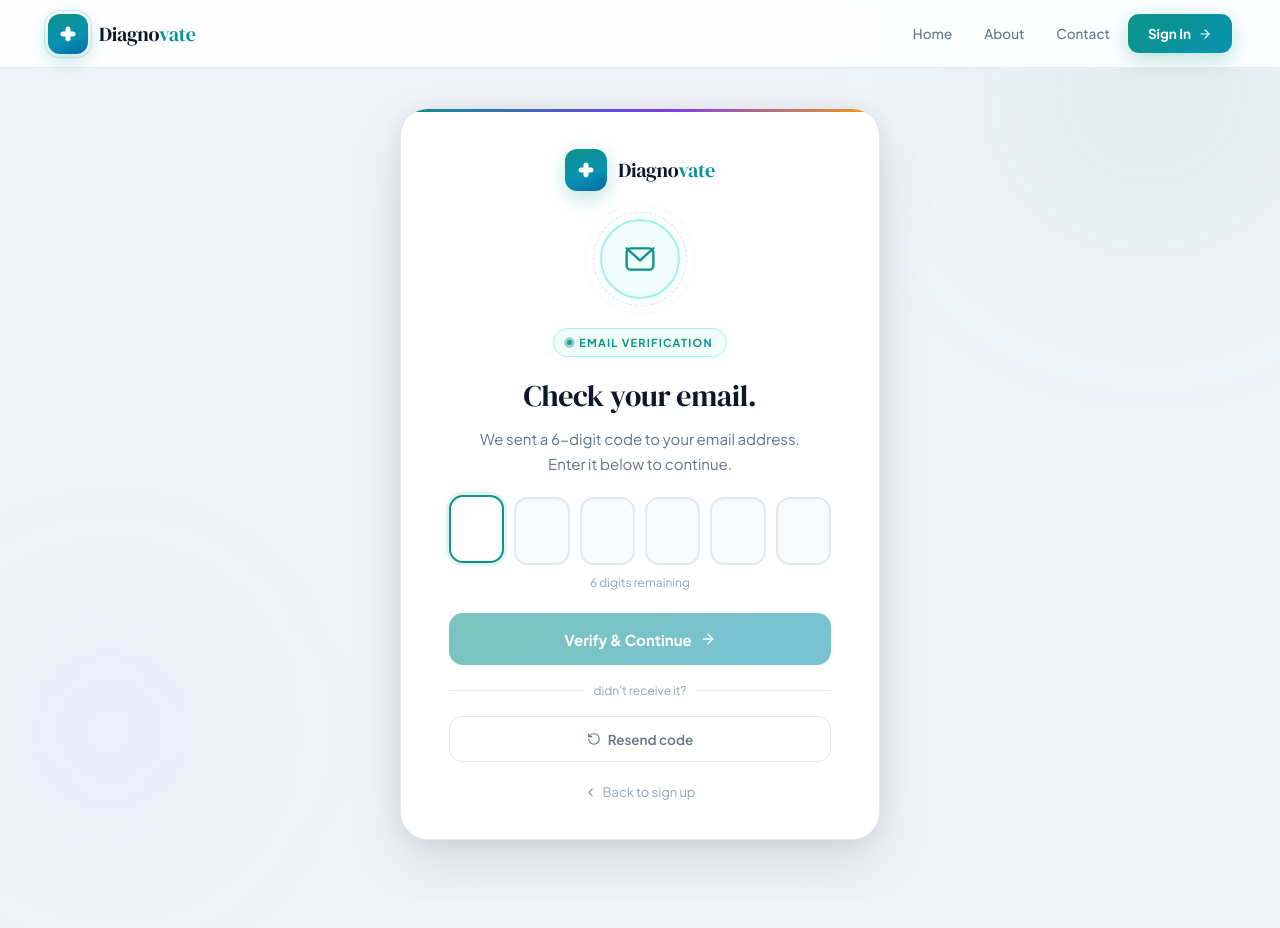
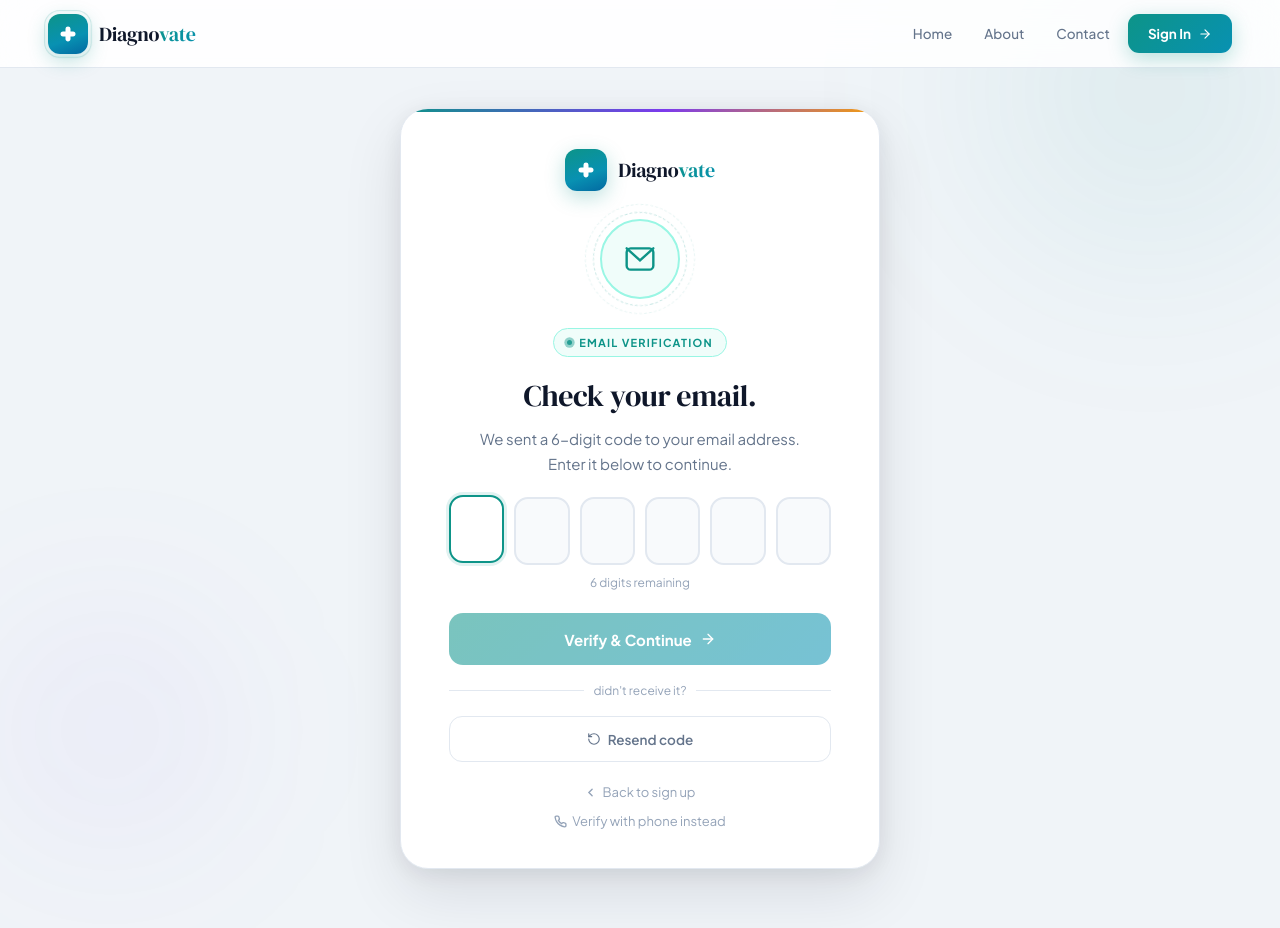
Before and after one commit to DanahAlluhaybi/Diagnovate, a Next.js app: page /email-verification in a window 1280 px wide. Before the commit the page ends 900 px from the top, so only its background shows below. Built offline with nearby package versions, Linux system fonts and the light colour scheme.

Commit message:
fix: always send email OTP in all environments

```diff
--- a/app/email-verification/page.tsx
+++ b/app/email-verification/page.tsx
@@ -1,6 +1,6 @@
 'use client';
 
-import { useState, useRef } from 'react';
+import { useState, useRef, useEffect } from 'react';
 import Link from 'next/link';
 import { useRouter } from 'next/navigation';
 import { ArrowRight, Loader2, RotateCcw } from 'lucide-react';
@@ -13,6 +13,11 @@ export default function EmailVerificationPage() {
     const [done,    setDone]    = useState(false);
     const [error,   setError]   = useState('');
     const [resent,  setResent]  = useState(false);
+    const [identifier, setIdentifier] = useState('');
+
+    useEffect(() => {
+        setIdentifier(new URLSearchParams(window.location.search).get('identifier') ?? '');
+    }, []);
 
     const r0 = useRef<HTMLInputElement>(null);
     const r1 = useRef<HTMLInputElement>(null);
@@ -181,6 +186,10 @@ export default function EmailVerificationPage() {
                                 <svg width="13" height="13" viewBox="0 0 24 24" fill="none" stroke="currentColor" strokeWidth="2.5" strokeLinecap="round"><polyline points="15 18 9 12 15 6" /></svg>
                                 Back to sign up
                             </Link>
+                            <Link href={`/phone-verification?identifier=${encodeURIComponent(identifier)}`} className="verify-back" style={{ marginTop: 8 }}>
+                                <svg width="13" height="13" viewBox="0 0 24 24" fill="none" stroke="currentColor" strokeWidth="2.5" strokeLinecap="round"><path d="M22 16.9v3a2 2 0 0 1-2.2 2 19.8 19.8 0 0 1-8.6-3.1 19.5 19.5 0 0 1-6-6A19.8 19.8 0 0 1 2.1 4.2 2 2 0 0 1 4.1 2h3a2 2 0 0 1 2 1.7c.1 1 .4 2 .7 2.9a2 2 0 0 1-.5 2.1L8.1 9.9a16 16 0 0 0 6 6l1.2-1.2a2 2 0 0 1 2.1-.5c.9.3 1.9.6 2.9.7A2 2 0 0 1 22 16.9z"/></svg>
+                                Verify with phone instead
+                            </Link>
                         </>
                     ) : (
                         <div className="verify-success">
```
Also changed, not shown: app/phone-verification/page.tsx (+7 -2 lines).
